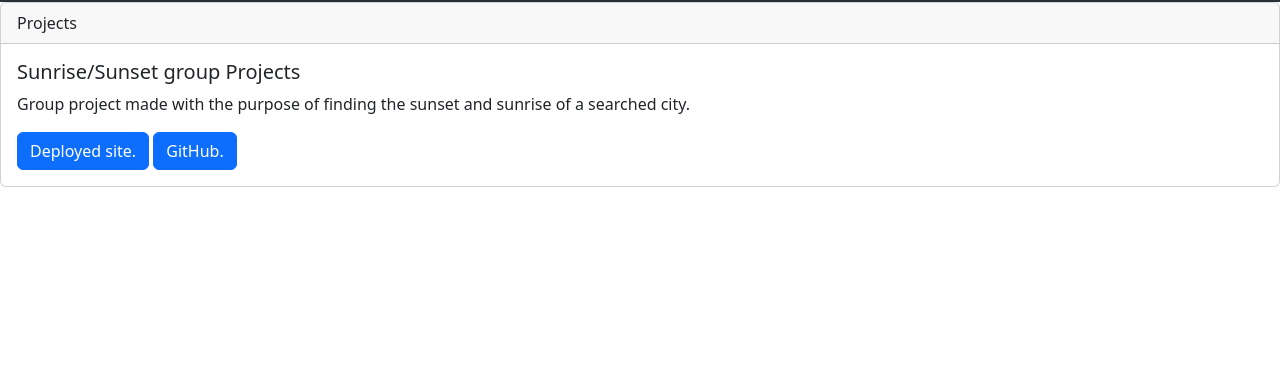
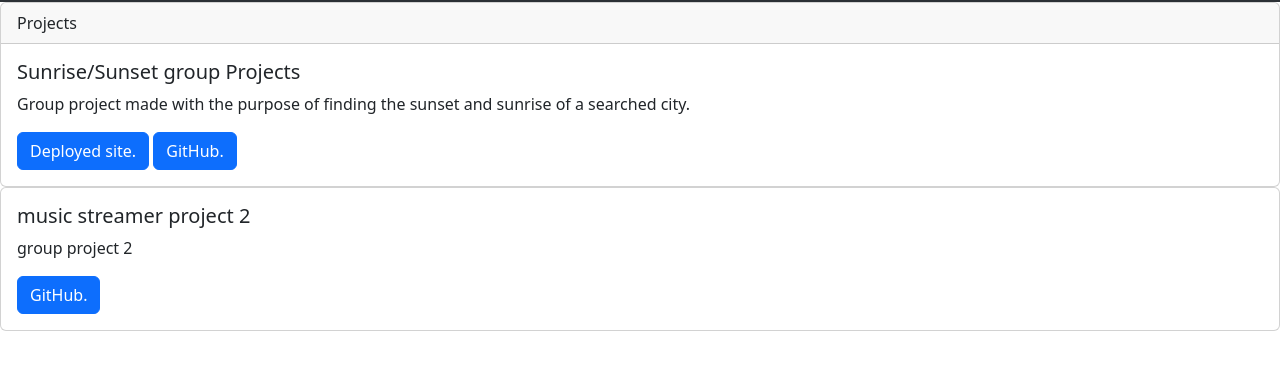
Before and after one commit to AlxMarz/Portfolio-2, a plain HTML site: page index.html in a window 1280 px wide. Shown: the part 54-424 px from the top of the page. Drawn offline with nearby package versions, Linux system fonts and the light colour scheme.

Commit message:
added links

```diff
--- a/index.html
+++ b/index.html
@@ -55,6 +55,13 @@
           <a href="https://github.com/garciajv86/SunsetSunriseTimes" class="btn btn-primary">GitHub.</a>
         </div>
       </div>
+    <div class="card">
+        <div class="card-body ">
+          <h5 class="card-title">music streamer project 2</h5>
+          <p class="card-text">group project 2</p>
+          <a href="https://github.com/ColtenZimm/Music_streaming" class="btn btn-primary">GitHub.</a>
+        </div>
+      </div>
 
 
       <script src="https://cdn.jsdelivr.net/npm/bootstrap@5.3.0-alpha3/dist/js/bootstrap.bundle.min.js" integrity="sha384-ENjdO4Dr2bkBIFxQpeoTz1HIcje39Wm4jDKdf19U8gI4ddQ3GYNS7NTKfAdVQSZe" crossorigin="anonymous"></script>
```
